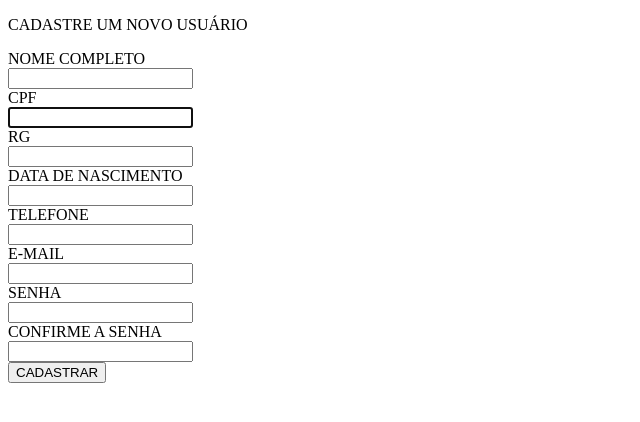
After one commit to idavidcarvalho/pi23_gerenciamento_biblioteca, a Django app: page /cadastro_usuario/ in a window 1280 px wide. The commit adds this page. Shown: the top 422 px of the page, without its empty margins (0-640 px from the left). Run offline with Django 4.2, Linux system fonts and the light colour scheme; some libraries are stand-ins or nearby versions.

Commit message:
iniciei o crud de usuários

```diff
--- a/core/forms.py
+++ b/core/forms.py
@@ -5,7 +5,7 @@ from django.contrib.auth.forms import UserCreationForm
 class UsuarioForm(UserCreationForm):
     class Meta:
         model = Usuario
-        fields = ['username', 'cpf', 'email', 'nome_completo', 'data_nascimento', 'password1', 'password2']
+        fields = ['username', 'cpf', 'rg', 'email','telefone', 'nome_completo', 'data_nascimento', 'password1', 'password2']
 
 class CargoForm(forms.ModelForm):
     class Meta:
--- a/core/views.py
+++ b/core/views.py
@@ -2,8 +2,8 @@ from django.shortcuts import render, redirect
 from django.http import HttpResponse
 from django.contrib.auth import authenticate, login, logout
 from django.contrib.auth.decorators import login_required
-from .forms import CargoForm, AutorForm, EditoraForm, ClassificacaoForm, SecaoForm, EstadoForm, TipoPeriodicoForm, ProdutoraForm
-from .models import Cargo, Autor, Editora, Classificacao, Secao, Estado, TipoPeriodico, Produtora
+from .forms import CargoForm, AutorForm, EditoraForm, ClassificacaoForm, SecaoForm, EstadoForm, TipoPeriodicoForm, ProdutoraForm, UsuarioForm
+from .models import Cargo, Autor, Editora, Classificacao, Secao, Estado, TipoPeriodico, Produtora, Usuario
 
 @login_required
 def perfil(request):
@@ -307,3 +307,38 @@ def remover_produtora (request,id):
     produtora = Produtora.objects.get(pk=id)
     produtora.delete()
     return redirect('produtora')
+
+#---------- CRUD Usuário -----------
+
+def cadastro_usuario(request):
+    form = UsuarioForm(request.POST or None)
+    if form.is_valid():
+        form.save()
+        return redirect('usuario')
+    contexto = {
+        'form': form
+    }
+    return render(request, 'registration/cadastro_usuario.html', contexto)
+
+def usuario(request):
+    listar_usuario = Usuario.objects.all()
+    contexto = {
+        'listar_produtora': listar_usuario
+    }
+    return render(request, 'usuario.html', contexto)
+
+def editar_usuario(request, id):
+    usuario = Usuario.objects.get(pk=id)
+    form = UsuarioForm(request.POST or None, instance=usuario)
+    if form.is_valid():
+        form.save()
+        return redirect('usuario')
+    contexto = {
+        'form': form
+    }
+    return render(request, 'cadastro_usuario.html', contexto)
+
+def remover_usuario (request,id):
+    usuario = Usuario.objects.get(pk=id)
+    usuario.delete()
+    return redirect('usuario')
--- a/pi23_gerenciamento_biblioteca/urls.py
+++ b/pi23_gerenciamento_biblioteca/urls.py
@@ -49,4 +49,9 @@ urlpatterns = [
     path('cadastro_produtora/', cadastro_produtora, name='cadastro_produtora'),
     path('editar_produtora/<int:id>/', editar_produtora, name='editar_produtora'),
     path('remover_produtora/<int:id>/', remover_produtora, name='remover_produtora'),
+
+    path('usuario/', usuario, name='usuario'),
+    path('cadastro_usuario/', cadastro_usuario, name='cadastro_usuario'),
+    path('editar_usuario/<int:id>/', editar_usuario, name='editar_usuario'),
+    path('remover_usuario/<int:id>/', remover_usuario, name='remover_usuario'),
 ]
--- /dev/null
+++ b/templates/registration/cadastro_usuario.html
@@ -0,0 +1,66 @@
+{% load widget_tweaks %}
+<!DOCTYPE html>
+<html lang="pt-br">
+<head>
+    <meta charset="UTF-8">
+    <meta name="viewport" content="width=device-width, initial-scale=1.0">
+    <title>Cadastro de Usuário</title>
+</head>
+<body>
+    <main>
+        <p class="cadastro">CADASTRE UM NOVO USUÁRIO</p>
+        <div class="form-leitor">
+            {% csrf_token %}
+            <form method="post">
+                <label for="nome">NOME COMPLETO</label>
+                <div class="div-input">
+                    {% render_field form.nome_completo class="div-input" %}
+                </div>
+                <label for="cpf">CPF</label>
+                <div class="div-input">
+                    {% render_field form.cpf class="div-input" %}
+                </div>
+                <div class="form-emprego">
+
+                    <div class="profissao">
+                        <label for="rg">RG</label> <br>
+                        {% render_field form.rg class="div-input" %}
+                    </div>
+
+                    <div class="profissao">
+                        <label for="data_nascimento">DATA DE NASCIMENTO</label> <br>
+                        {% render_field form.data_nascimento class="div-input" %}
+                    </div>
+
+                    <div class="profissao">
+                        <label for="telefone">TELEFONE</label> <br>
+                        {% render_field form.telefone class="div-input" %}
+                    </div>
+                </div>
+
+                <label for="email">E-MAIL</label>
+                <div class="div-input">
+                    {% render_field form.email class="div-input" %}
+                </div>
+
+                <!-- <label for="endereco">ENDEREÇO</label>
+                <div class="div-input">
+                    {% render_field form.endereco class="div-input" %} -->
+                </div>
+                <label for="senha">SENHA</label>
+                <div class="div-input">
+                    {% render_field form.password1 class="div-input" %}
+                </div>
+                <label for="senha2">CONFIRME A SENHA</label>
+                <div class="div-input">
+                    {% render_field form.password2 class="div-input" %}
+                </div>
+
+                <div class="button">
+                    <button class="bt-cadastrar">CADASTRAR</button>
+                </div>
+            </form>
+        </div>
+        </main>
+</body>
+</html>
--- a/templates/secao.html
+++ b/templates/secao.html
@@ -16,7 +16,7 @@
         <a href="{% url 'remover_secao' secao.id %}">Deletar</a>
     </p>
     {% empty %}
-    <p>Nenhuma seção cadastrado!</p>
+    <p>Nenhuma seção cadastrada!</p>
     {% endfor %}
 </body>
 </html>
```
Also changed, not shown: templates/usuario.html (added, +22 -0 lines).
